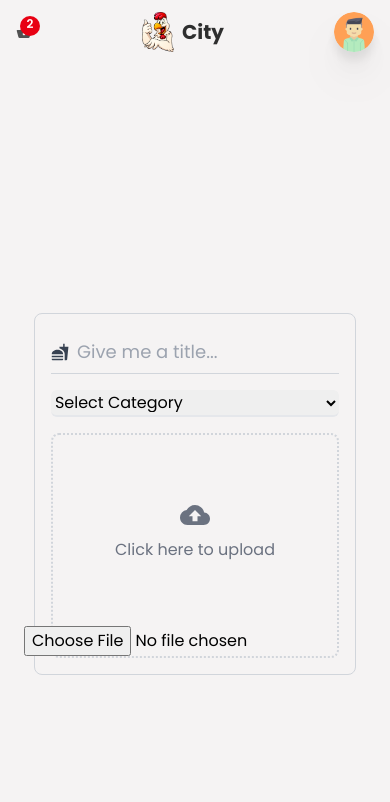
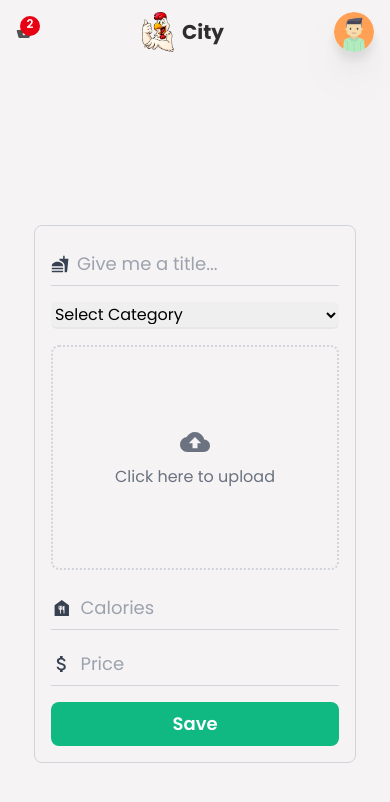
Before and after one commit to shagors/resturant-app-full, a React (Create React App) app: page /createItem in a window 390 px wide. Shown: the top 802 px of the page. Built offline with nearby package versions, Linux system fonts and the light colour scheme.

Commit message:
upload form design and responsive it

```diff
--- a/src/components/CreateContainer.jsx
+++ b/src/components/CreateContainer.jsx
@@ -1,6 +1,6 @@
 import { motion } from 'framer-motion';
 import React, { useState } from 'react';
-import { MdFastfood, MdCloudUpload } from 'react-icons/md'
+import { MdFastfood, MdCloudUpload, MdDelete, MdFoodBank, MdAttachMoney } from 'react-icons/md'
 import { categories } from '../utils/data';
 import Loader from './Loader';
 
@@ -18,7 +18,11 @@ const CreateContainer = () => {
 
   const uploadImage = () => {
 
-  }
+  };
+
+  const deleteImage = () => {};
+
+  const saveDetails = () => {};
 
   return (
     <div className='w-full min-h-screen h-auto flex items-center justify-center'>
@@ -67,10 +71,33 @@ const CreateContainer = () => {
                       <MdCloudUpload className='text-gray-500 text-3xl hover:text-gray-700' />
                       <p className='text-gray-500 hover:text-gray-700'>Click here to upload</p>
                     </div>
-                    <input type="file" name='uploadimage' accept='image/*' onChange={uploadImage} />
+                    <input className='w-0 h-0' type="file" name='uploadimage' accept='image/*' onChange={uploadImage} />
                   </label>
-                </> : <></>}
+                </> : <>
+                  <div className='relative h-full'>
+                    <img src={imageAsset} alt="uploaded image" className='w-full h-full object-cover' />
+                    <button type='button' className='absolute bottom-3 right-3 p-3 rounded-full bg-red-500 text-xl outline-none cursor-pointer hover:shadow-md duration-500 transition-all ease-in-out' onClick={deleteImage}>
+                      <MdDelete className='text-white' />
+                    </button>
+                  </div>
+                </>}
             </>}
+          </div>
+
+          <div className='w-full flex flex-col md:flex-row items-center gap-3'>
+            <div className='w-full py-2 border-b border-gray-300 flex items-center gap-2'>
+              <MdFoodBank className='text-gray-700 text-2xl' />
+              <input type="text" value={calories} onChange={(e) => setCalories(e.target.value)} required placeholder='Calories' className='w-full h-full text-lg bg-transparent outline-none border-none placeholder:text-gray-400 text-textColor' />
+            </div>
+
+            <div className='w-full py-2 border-b border-gray-300 flex items-center gap-2'>
+              <MdAttachMoney className='text-gray-700 text-2xl' />
+              <input type="text" value={price} onChange={(e) => setPrice(e.target.value)} required placeholder='Price' className='w-full h-full text-lg bg-transparent outline-none border-none placeholder:text-gray-400 text-textColor' />
+            </div>
+          </div>
+
+          <div className='flex items-center w-full'>
+            <button type='button' className='ml-0 md:ml-auto w-full md:w-auto border-none outline-none bg-emerald-500 px-12 py-2 rounded-lg text-lg text-white font-semibold' onClick={saveDetails}>Save</button>
           </div>
       </div>
     </div>
```
